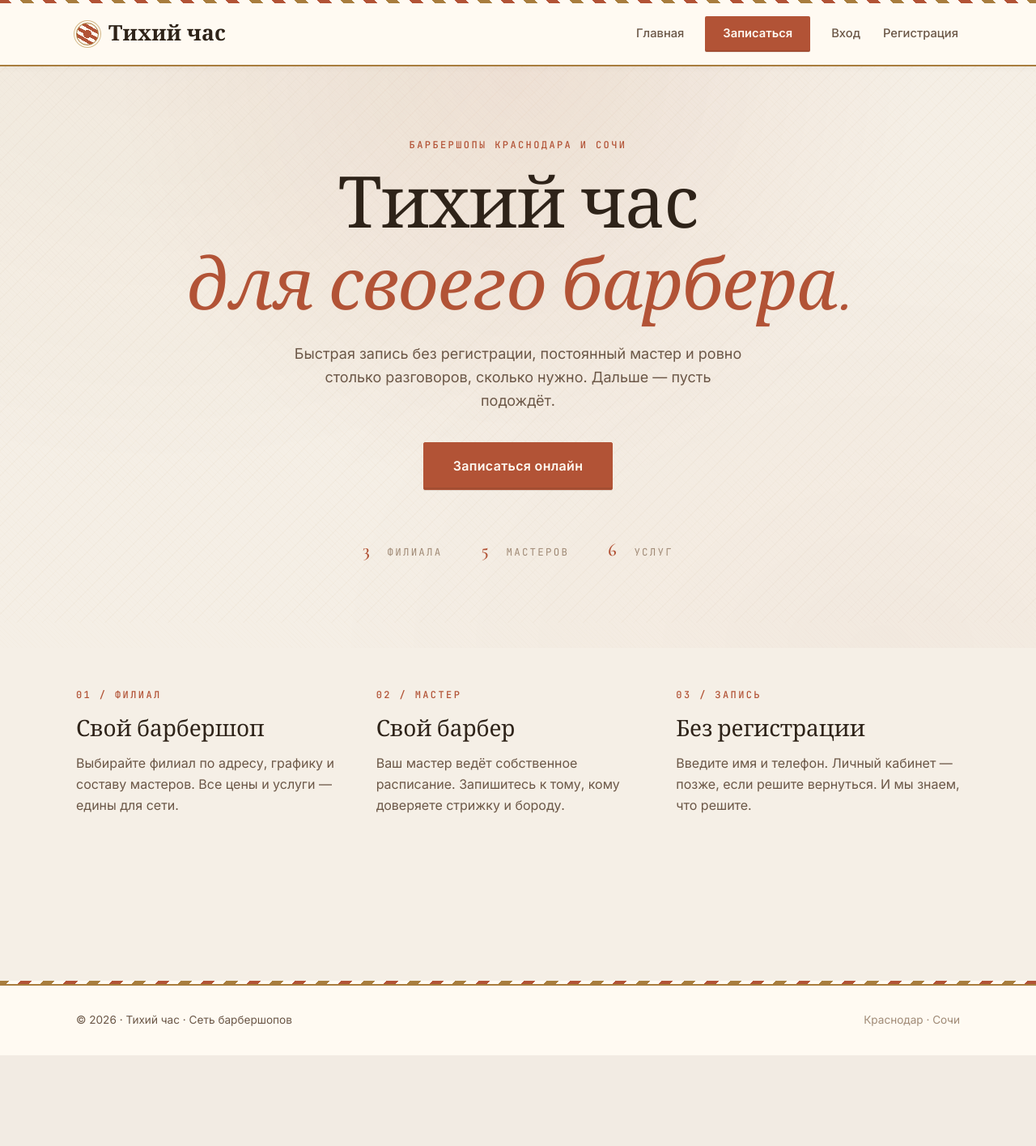
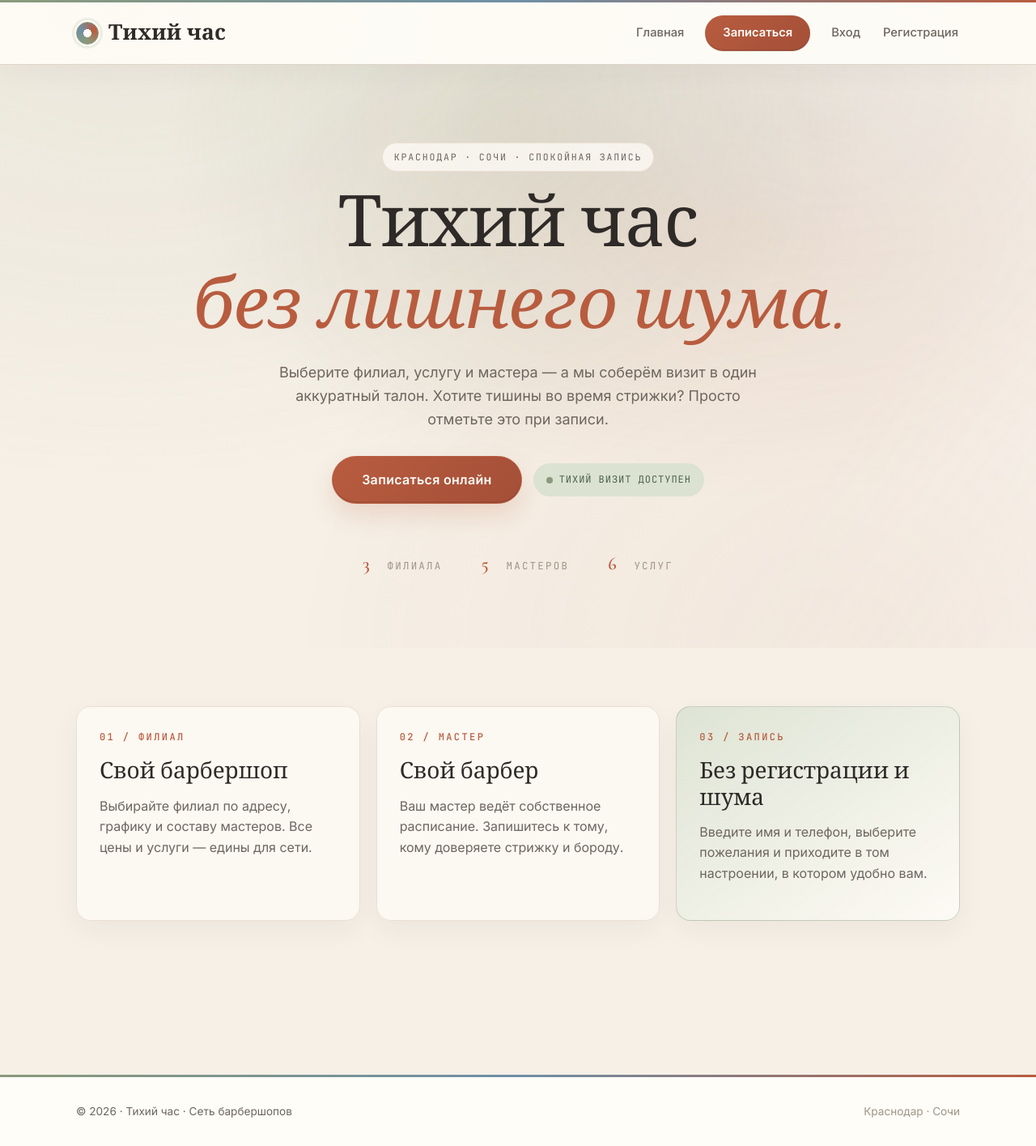
Before and after one commit to nabokovrustam23-debug/Diplom, an ASP.NET Core app: page / in a window 1280 px wide. Shown: the whole page at 81% size. Before the commit the page ends 1303 px from the top, so only its background shows below. Run offline with ASP.NET Core 8, Linux system fonts and the light colour scheme; some libraries are stand-ins or nearby versions.

Commit message:
style: refresh quiet hour design

```diff
--- a/src/BarbershopCrm.Web/Pages/Booking/Master.cshtml
+++ b/src/BarbershopCrm.Web/Pages/Booking/Master.cshtml
@@ -61,6 +61,9 @@
         {
             var isBusy = card.NextSlot is null;
             <div class="master-card @(isBusy ? "master-card--busy" : null)">
+                <div class="master-avatar">
+                    @card.Master.Persona.LastName[0]@card.Master.Persona.FirstName[0]
+                </div>
                 <div class="position">@card.Master.Position</div>
                 <div class="name">@card.Master.Persona.LastName @card.Master.Persona.FirstName</div>
                 @if (!string.IsNullOrWhiteSpace(card.Master.Bio))
--- a/src/BarbershopCrm.Web/Pages/Booking/Success.cshtml
+++ b/src/BarbershopCrm.Web/Pages/Booking/Success.cshtml
@@ -15,6 +15,7 @@
         <div class="eyebrow mt-5">Запись № @Model.Booking.BookingId.ToString("0000")</div>
         <h2 class="mt-2 mb-4">@Model.Booking.Service.Name</h2>
 
+        <div class="success-ticket">
             <dl class="summary-list">
                 <dt>Клиент</dt>
                 <dd>@Model.Booking.Client.Persona.LastName @Model.Booking.Client.Persona.FirstName</dd>
@@ -40,7 +41,7 @@
                     <dd>
                         @foreach (var w in Model.Booking.Wishes.Split(';', StringSplitOptions.RemoveEmptyEntries))
                         {
-                        <span class="wish-tag">@w</span>
+                            <span class="wish-tag @(w == "Прошу не разговаривать" ? "wish-tag--quiet" : null)">@w</span>
                         }
                     </dd>
                 }
@@ -50,6 +51,7 @@
                     <dd>@Model.Booking.Notes</dd>
                 }
             </dl>
+        </div>
 
         <div class="flex gap-2 mt-3 no-print">
             @if (User.Identity?.IsAuthenticated == true)
--- a/src/BarbershopCrm.Web/Pages/Index.cshtml
+++ b/src/BarbershopCrm.Web/Pages/Index.cshtml
@@ -6,13 +6,16 @@
 
 <section class="hero">
     <div class="container">
-        <div class="eyebrow">Барбершопы Краснодара и Сочи</div>
-        <h1>Тихий час<br/><em>для своего барбера.</em></h1>
+        <div class="hero-kicker">Краснодар · Сочи · спокойная запись</div>
+        <h1>Тихий час<br/><em>без лишнего шума.</em></h1>
         <p class="lead">
-            Быстрая запись без регистрации, постоянный мастер и ровно столько разговоров,
-            сколько нужно. Дальше — пусть подождёт.
+            Выберите филиал, услугу и мастера — а мы соберём визит в один аккуратный талон.
+            Хотите тишины во время стрижки? Просто отметьте это при записи.
         </p>
-        <a class="btn btn-primary btn-lg" asp-page="/Booking/Index">Записаться онлайн</a>
+        <div class="hero-actions">
+            <a class="btn btn-primary btn-lg" asp-page="/Booking/Index">Записаться онлайн</a>
+            <span class="quiet-badge">тихий визит доступен</span>
+        </div>
 
         <div class="hero-meta">
             <div><span class="text-accent">3</span>&nbsp;&nbsp;филиала</div>
@@ -23,26 +26,26 @@
 </section>
 
 <section class="container mt-8">
-    <div class="grid grid-cols-3">
-        <div>
+    <div class="grid grid-cols-3 feature-grid">
+        <div class="feature-card">
             <div class="eyebrow">01 / Филиал</div>
             <h3 class="mt-2">Свой барбершоп</h3>
             <p class="text-muted">
                 Выбирайте филиал по адресу, графику и составу мастеров. Все цены и услуги — едины для сети.
             </p>
         </div>
-        <div>
+        <div class="feature-card">
             <div class="eyebrow">02 / Мастер</div>
             <h3 class="mt-2">Свой барбер</h3>
             <p class="text-muted">
                 Ваш мастер ведёт собственное расписание. Запишитесь к тому, кому доверяете стрижку и бороду.
             </p>
         </div>
-        <div>
+        <div class="feature-card feature-card--accent">
             <div class="eyebrow">03 / Запись</div>
-            <h3 class="mt-2">Без регистрации</h3>
+            <h3 class="mt-2">Без регистрации и шума</h3>
             <p class="text-muted">
-                Введите имя и телефон. Личный кабинет — позже, если решите вернуться. И мы знаем, что решите.
+                Введите имя и телефон, выберите пожелания и приходите в том настроении, в котором удобно вам.
             </p>
         </div>
     </div>
--- a/src/BarbershopCrm.Web/wwwroot/css/site.css
+++ b/src/BarbershopCrm.Web/wwwroot/css/site.css
@@ -1,49 +1,54 @@
 @import url('https://fonts.googleapis.com/css2?family=Cormorant+Garamond:wght@400;500;600;700&family=Inter:wght@300;400;500;600;700&family=JetBrains+Mono:wght@400;500&display=swap');
 
 /* ==========================================================================
-   Бежевый винтажный барбер-стиль — «Тихий час»
-   Палитра: кремовая бумага, слоновая кость, терракота, старая латунь.
-   Декор: двойные рамки, барбер-полюс, серифный титр — отсылка к вывескам
-   парикмахерских начала XX века.
+   Спокойный журнальный стиль — «Тихий час»
+   Палитра: молочная бумага, графит, терракота, шалфей и приглушённый синий.
+   Декор: мягкие карточки, талоны визита, спокойные бейджи без чёрно-золота.
    ========================================================================== */
 
 :root {
   /* Основные поверхности */
-  --bg:           #f5efe6;   /* кремовая бумага */
-  --surface:      #fbf6ef;   /* слоновая кость (карточки) */
-  --surface-2:    #efe4d1;   /* песок (мягкие панели, фон таблиц) */
-  --paper:        #fffaf2;   /* бумага (модальные/identity-shell) */
+  --bg:           #f6f0e7;   /* молочная бумага */
+  --surface:      #fffaf2;   /* тёплая карточка */
+  --surface-2:    #edf0e7;   /* шалфейная панель */
+  --paper:        #fffdf8;   /* чистая бумага */
+  --paper-2:      #f1eadf;   /* приглушённая бумага */
 
   /* Текст */
-  --text:         #2e2319;   /* тёмно-коричневый, не чистый чёрный */
-  --text-muted:   #6b5747;   /* тёплый серо-коричневый */
-  --text-faint:   #a08a76;   /* светлый песочный */
+  --text:         #2e2a27;   /* графит */
+  --text-muted:   #6d665f;   /* тёплый серый */
+  --text-faint:   #9f9488;   /* мягкий серо-бежевый */
 
   /* Акценты */
-  --accent:       #b25336;   /* терракота */
-  --accent-hot:   #c8633f;   /* светлее при ховере */
-  --accent-soft:  #e7c4b2;   /* бледная терракота для мягких фонов */
-  --brass:        #a87d3e;   /* старая латунь для линий и иконок */
-  --brass-soft:   #d4b888;   /* светлая латунь */
+  --accent:       #b85c3f;   /* терракота */
+  --accent-hot:   #c86d4d;   /* светлее при ховере */
+  --accent-soft:  #efd2c5;   /* бледная терракота */
+  --sage:         #8a9a7b;   /* шалфей */
+  --sage-soft:    #dbe2d2;   /* мягкий шалфей */
+  --blue-soft:    #6f8fa6;   /* приглушённый синий */
+  --brass:        #8a9a7b;   /* совместимость: линии теперь шалфейные */
+  --brass-soft:   #dbe2d2;
+  --muted:        var(--text-muted);
 
   /* Границы */
-  --border:       #d6c4a6;   /* песчаник */
-  --border-soft:  #e8dcc4;   /* светлый песчаник */
-  --border-strong:#a87d3e;   /* латунь (двойные рамки, акценты) */
+  --border:       #d8cdbd;
+  --border-soft:  #eadfd2;
+  --border-strong:#8a9a7b;
 
   /* Сигнальные */
   --danger:       #a83e2a;
   --danger-soft:  #e8bfb2;
-  --success:      #6f7d4a;
-  --success-soft: #c7cfaf;
+  --success:      #6f8a62;
+  --success-soft: #dce8d3;
 
   /* Типографика */
   --serif: 'Cormorant Garamond', 'Playfair Display', Georgia, serif;
   --sans:  'Inter', -apple-system, BlinkMacSystemFont, 'Segoe UI', Roboto, sans-serif;
   --mono:  'JetBrains Mono', ui-monospace, 'SFMono-Regular', Menlo, monospace;
 
-  --radius-sm: 2px;
-  --radius:    4px;
+  --radius-sm: 8px;
+  --radius:    18px;
+  --shadow-soft: 0 18px 60px rgba(46, 42, 39, 0.08);
 }
 
 /* ==== Базовое ==== */
@@ -69,9 +74,10 @@ body::before {
   pointer-events: none;
   z-index: 0;
   background:
-    radial-gradient(ellipse at 15% 0%, rgba(168, 125, 62, 0.06) 0%, transparent 55%),
-    radial-gradient(ellipse at 85% 100%, rgba(178, 83, 54, 0.04) 0%, transparent 50%),
-    repeating-linear-gradient(45deg, transparent 0 3px, rgba(168, 125, 62, 0.025) 3px 4px);
+    radial-gradient(ellipse at 12% 0%, rgba(138, 154, 123, 0.13) 0%, transparent 54%),
+    radial-gradient(ellipse at 86% 100%, rgba(184, 92, 63, 0.08) 0%, transparent 50%),
+    radial-gradient(circle at 80% 12%, rgba(111, 143, 166, 0.09), transparent 32%),
+    linear-gradient(120deg, transparent 0 78%, rgba(255, 255, 255, 0.32));
   opacity: 0.8;
 }
 body > * { position: relative; z-index: 1; }
@@ -150,25 +156,19 @@ p { margin: 0 0 1em 0; }
 
 /* ==== Шапка ==== */
 .site-header {
-  border-bottom: 2px solid var(--brass);
-  background: var(--paper);
+  border-bottom: 1px solid rgba(216, 205, 189, 0.82);
+  background: rgba(255, 253, 248, 0.88);
+  backdrop-filter: blur(16px);
   position: sticky;
   top: 0;
   z-index: 100;
-  box-shadow: 0 1px 0 var(--border) inset, 0 2px 8px rgba(58, 42, 31, 0.04);
+  box-shadow: 0 1px 0 rgba(255, 255, 255, 0.9) inset, 0 12px 30px rgba(46, 42, 39, 0.04);
 }
-/* Барбер-полюс — винтажная полоска на самом верху */
 .site-header::before {
   content: '';
   display: block;
-  height: 4px;
-  background: repeating-linear-gradient(
-    45deg,
-    var(--accent) 0 10px,
-    var(--paper) 10px 20px,
-    var(--brass) 20px 30px,
-    var(--paper) 30px 40px
-  );
+  height: 3px;
+  background: linear-gradient(90deg, var(--sage), var(--blue-soft), var(--accent));
 }
 .site-header .nav-wrap {
   display: flex;
@@ -193,16 +193,12 @@ p { margin: 0 0 1em 0; }
   display: inline-block;
   width: 28px; height: 28px;
   border-radius: 50%;
-  border: 1.5px solid var(--brass);
+  border: 1.5px solid var(--sage);
   background:
-    radial-gradient(circle at 50% 50%, var(--accent) 0 5px, transparent 5px),
-    repeating-linear-gradient(
-      30deg,
-      var(--accent) 0 4px,
-      var(--paper) 4px 8px
-    );
+    radial-gradient(circle at 50% 50%, var(--paper) 0 5px, transparent 5px),
+    conic-gradient(from 180deg, var(--sage), var(--blue-soft), var(--accent), var(--sage));
   position: relative;
-  box-shadow: 0 0 0 2px var(--paper), 0 0 0 3px var(--brass-soft);
+  box-shadow: 0 0 0 2px var(--paper), 0 0 0 5px rgba(138, 154, 123, 0.14);
 }
 .site-nav {
   display: flex;
@@ -220,14 +216,14 @@ p { margin: 0 0 1em 0; }
 .site-nav a:hover { color: var(--accent); text-decoration: none; border-bottom-color: var(--accent-soft); }
 .site-nav a.cta {
   color: var(--paper);
-  background: var(--accent);
+  background: linear-gradient(135deg, var(--accent), #a44f38);
   padding: 10px 22px;
   font-weight: 600;
-  border-radius: var(--radius-sm);
+  border-radius: 999px;
   border-bottom: none;
   box-shadow: 0 1px 0 rgba(46, 35, 25, 0.08), inset 0 -2px 0 rgba(46, 35, 25, 0.12);
 }
-.site-nav a.cta:hover { background: var(--accent-hot); color: var(--paper); text-decoration: none; }
+.site-nav a.cta:hover { background: linear-gradient(135deg, var(--accent-hot), var(--accent)); color: var(--paper); text-decoration: none; }
 
 .site-nav .user-badge {
   display: inline-flex;
@@ -252,7 +248,7 @@ p { margin: 0 0 1em 0; }
 
 /* ==== Hero ==== */
 .hero {
-  padding: 88px 0 72px;
+  padding: 96px 0 78px;
   text-align: center;
   position: relative;
   overflow: hidden;
@@ -262,8 +258,8 @@ p { margin: 0 0 1em 0; }
   position: absolute;
   inset: 0;
   background:
-    radial-gradient(ellipse at 50% 0%, rgba(178, 83, 54, 0.08) 0%, transparent 55%),
-    repeating-linear-gradient(-45deg, transparent 0 10px, rgba(168, 125, 62, 0.03) 10px 11px);
+    radial-gradient(ellipse at 50% 10%, rgba(138, 154, 123, 0.18) 0%, transparent 48%),
+    radial-gradient(ellipse at 70% 30%, rgba(184, 92, 63, 0.10) 0%, transparent 46%);
   pointer-events: none;
 }
 .hero > * { position: relative; }
@@ -279,8 +275,53 @@ p { margin: 0 0 1em 0; }
   font-weight: 400;
 }
 .hero .lead {
-  max-width: 560px;
-  margin: 0 auto 36px;
+  max-width: 620px;
+  margin: 0 auto 30px;
+}
+
+.hero-kicker {
+  display: inline-flex;
+  align-items: center;
+  gap: 10px;
+  padding: 8px 14px;
+  border: 1px solid var(--border-soft);
+  border-radius: 999px;
+  background: rgba(255, 253, 248, 0.72);
+  color: var(--text-muted);
+  font-family: var(--mono);
+  font-size: 0.72rem;
+  letter-spacing: 0.16em;
+  text-transform: uppercase;
+}
+
+.hero-actions {
+  display: inline-flex;
+  align-items: center;
+  justify-content: center;
+  gap: 14px;
+  flex-wrap: wrap;
+}
+
+.quiet-badge {
+  display: inline-flex;
+  align-items: center;
+  gap: 8px;
+  padding: 11px 16px;
+  border-radius: 999px;
+  background: var(--sage-soft);
+  color: #4f624a;
+  font-family: var(--mono);
+  font-size: 0.75rem;
+  letter-spacing: 0.08em;
+  text-transform: uppercase;
+}
+
+.quiet-badge::before {
+  content: '';
+  width: 8px;
+  height: 8px;
+  border-radius: 50%;
+  background: var(--sage);
 }
 
 .hero-meta {
@@ -304,7 +345,7 @@ p { margin: 0 0 1em 0; }
   font-size: 0.95rem;
   padding: 12px 28px;
   border: 1px solid transparent;
-  border-radius: var(--radius-sm);
+  border-radius: 999px;
   cursor: pointer;
   text-align: center;
   text-decoration: none;
@@ -312,23 +353,23 @@ p { margin: 0 0 1em 0; }
   background: transparent;
 }
 .btn-primary {
-  background: var(--accent);
+  background: linear-gradient(135deg, var(--accent), #a44f38);
   color: var(--paper);
   font-weight: 600;
   border-color: var(--accent);
-  box-shadow: 0 1px 0 rgba(46, 35, 25, 0.1), inset 0 -2px 0 rgba(46, 35, 25, 0.12);
+  box-shadow: 0 14px 30px rgba(184, 92, 63, 0.18), inset 0 -2px 0 rgba(46, 35, 25, 0.12);
 }
 .btn-primary:hover {
-  background: var(--accent-hot);
+  background: linear-gradient(135deg, var(--accent-hot), var(--accent));
   color: var(--paper);
   transform: translateY(-1px);
   border-color: var(--accent-hot);
   text-decoration: none;
 }
 .btn-outline {
-  border-color: var(--brass);
+  border-color: var(--border);
   color: var(--text);
-  background: var(--paper);
+  background: rgba(255, 253, 248, 0.72);
 }
 .btn-outline:hover {
   border-color: var(--accent);
@@ -381,6 +414,22 @@ p { margin: 0 0 1em 0; }
 .card-link:hover { color: inherit; text-decoration: none; }
 .card-link:hover .card { border-color: var(--accent); }
 .card h5 { color: var(--text); margin-bottom: 10px; }
+
+.feature-grid { align-items: stretch; }
+
+.feature-card {
+  padding: 28px;
+  border: 1px solid var(--border-soft);
+  border-radius: var(--radius);
+  background: rgba(255, 253, 248, 0.68);
+  box-shadow: 0 12px 36px rgba(46, 42, 39, 0.05);
+}
+
+.feature-card--accent {
+  background:
+    linear-gradient(145deg, rgba(219, 226, 210, 0.9), rgba(255, 253, 248, 0.78));
+  border-color: rgba(138, 154, 123, 0.38);
+}
 
 /* ==== Сетка ==== */
 .grid { display: grid; gap: 20px; }
@@ -644,9 +706,91 @@ p { margin: 0 0 1em 0; }
 }
 .summary-list::after { content: ''; display: block; clear: both; }
 
+.success-ticket {
+  max-width: 820px;
+  padding: 8px 28px;
+  border: 1px solid var(--border);
+  border-radius: 26px;
+  background:
+    linear-gradient(180deg, rgba(255, 253, 248, 0.98), rgba(241, 234, 223, 0.72));
+  box-shadow: var(--shadow-soft);
+}
+
+.booking-contact-layout {
+  display: grid;
+  grid-template-columns: minmax(260px, 360px) minmax(320px, 480px);
+  gap: 40px;
+  align-items: start;
+}
+
+.ticket-card {
+  position: sticky;
+  top: 112px;
+  padding: 28px;
+  border: 1px solid var(--border);
+  border-radius: 26px;
+  background:
+    linear-gradient(180deg, rgba(255, 253, 248, 0.96), rgba(241, 234, 223, 0.78));
+  box-shadow: var(--shadow-soft);
+}
+
+.ticket-card::before,
+.ticket-card::after {
+  content: '';
+  position: absolute;
+  left: 24px;
+  right: 24px;
+  height: 1px;
+  background-image: linear-gradient(90deg, var(--border) 45%, transparent 45%);
+  background-size: 10px 1px;
+}
+
+.ticket-card::before { top: 72px; }
+.ticket-card::after { bottom: 84px; }
+
+.ticket-label {
+  font-family: var(--mono);
+  font-size: 0.72rem;
+  letter-spacing: 0.18em;
+  text-transform: uppercase;
+  color: var(--sage);
+  margin-bottom: 26px;
+}
+
+.ticket-card h3 {
+  margin-bottom: 24px;
+}
+
+.ticket-card dl {
+  margin: 0;
+}
+
+.ticket-card dt {
+  font-family: var(--mono);
+  font-size: 0.68rem;
+  letter-spacing: 0.14em;
+  text-transform: uppercase;
+  color: var(--text-faint);
+  margin-top: 14px;
+}
+
+.ticket-card dd {
+  margin: 2px 0 0;
+  color: var(--text);
+}
+
+.quiet-ticket-note {
+  margin-top: 34px;
+  padding: 14px;
+  border-radius: 18px;
+  background: var(--sage-soft);
+  color: #52634d;
+  font-size: 0.9rem;
+}
+
 /* ==== Подвал ==== */
 .site-footer {
-  border-top: 2px solid var(--brass);
+  border-top: 1px solid var(--border);
   padding: 32px 0;
   margin-top: 96px;
   color: var(--text-muted);
@@ -658,15 +802,9 @@ p { margin: 0 0 1em 0; }
   content: '';
   display: block;
   position: absolute;
-  left: 0; right: 0; top: -6px;
-  height: 4px;
-  background: repeating-linear-gradient(
-    -45deg,
-    var(--accent) 0 10px,
-    var(--paper) 10px 20px,
-    var(--brass) 20px 30px,
-    var(--paper) 30px 40px
-  );
+  left: 0; right: 0; top: -3px;
+  height: 3px;
+  background: linear-gradient(90deg, var(--sage), var(--blue-soft), var(--accent));
 }
 .site-footer .container {
   display: flex;
@@ -860,11 +991,11 @@ p { margin: 0 0 1em 0; }
 }
 
 .btn-primary, .btn-lg {
-  background: var(--accent);
+  background: linear-gradient(135deg, var(--accent), #a44f38);
   color: var(--paper);
   border: 1px solid var(--accent);
 }
-.btn-primary:hover { background: var(--accent-hot); border-color: var(--accent-hot); color: var(--paper); }
+.btn-primary:hover { background: linear-gradient(135deg, var(--accent-hot), var(--accent)); border-color: var(--accent-hot); color: var(--paper); }
 
 .alert {
   padding: 14px 18px;
```
Also changed, not shown: other parts of src/BarbershopCrm.Web/wwwroot/css/site.css (+92 -65 lines), src/BarbershopCrm.Web/Pages/Booking/Contact.cshtml (+20 -2 lines). Lines whose indentation alone changed are shown as unchanged.
